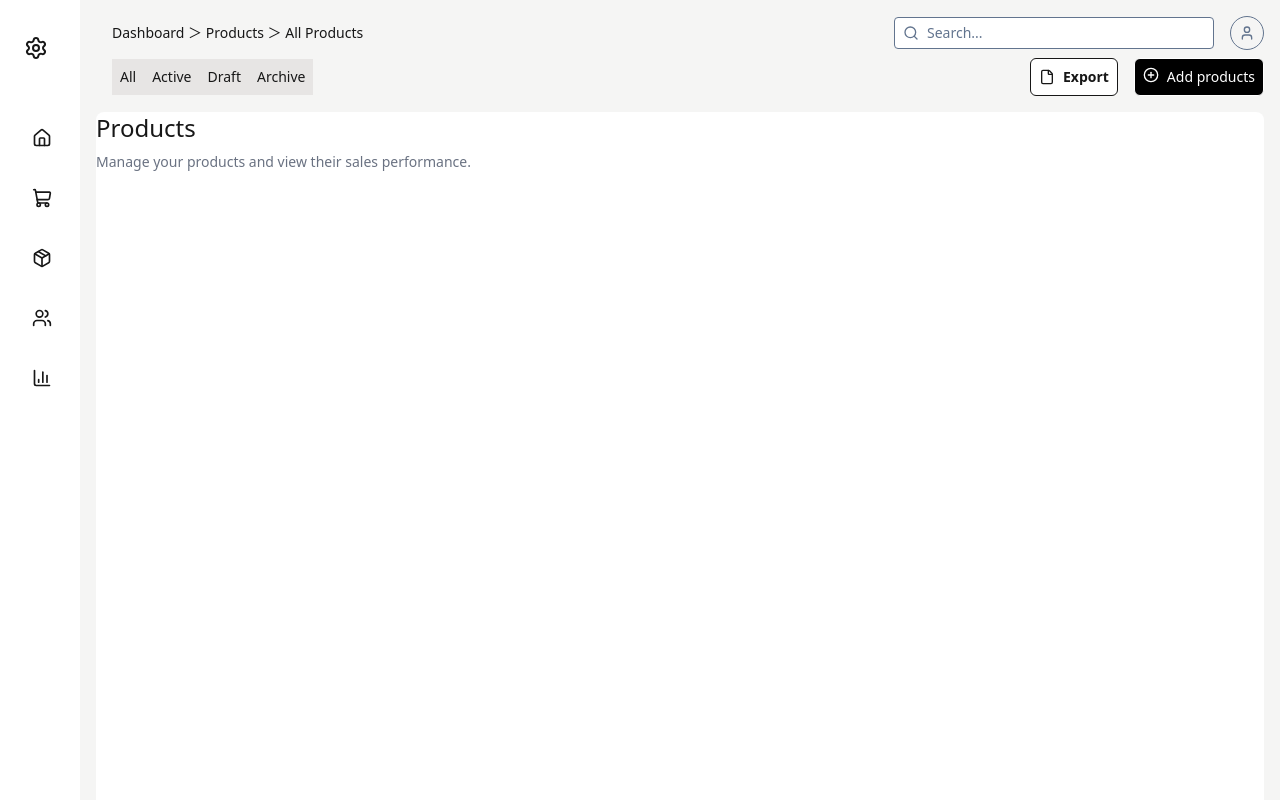
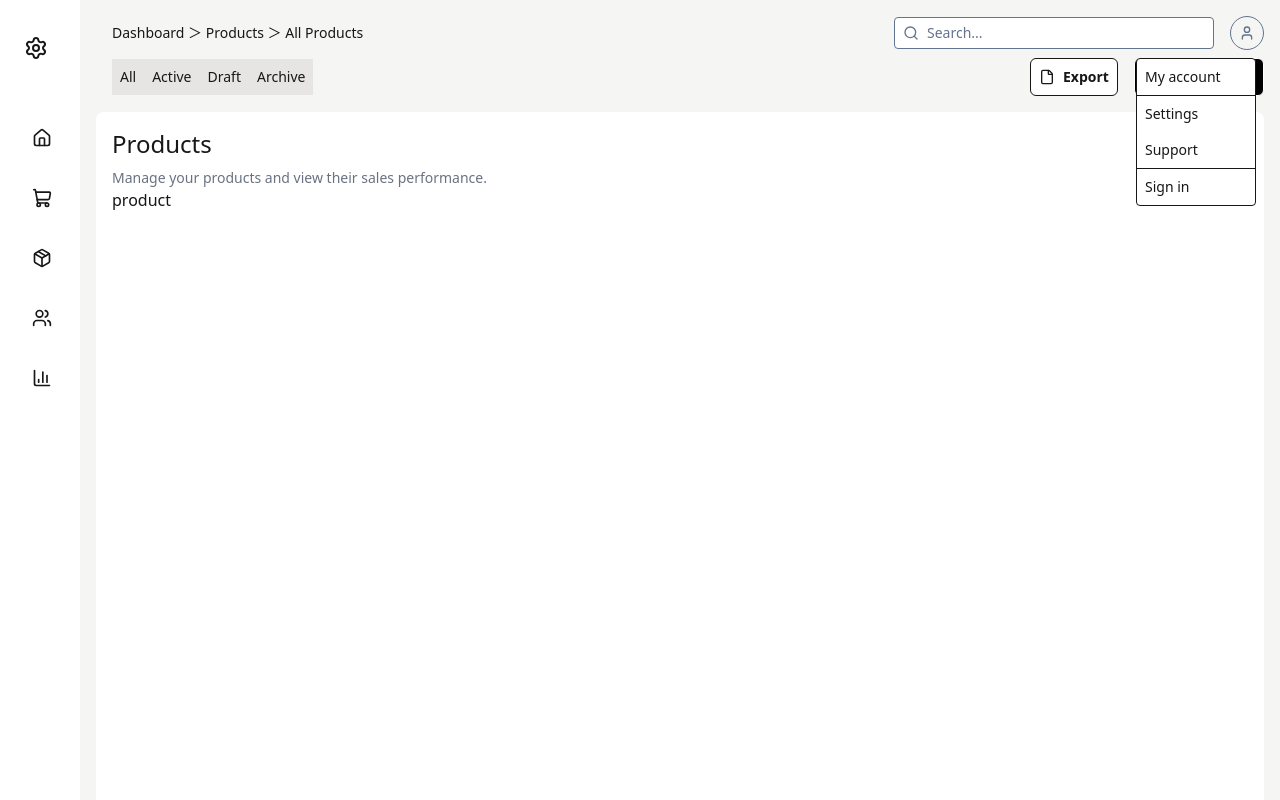
Before and after one commit to zowadaz/admin-dashboard-clone, a Next.js app: page /admin in a window 1280 px wide. Both pictures are taken after a click on the button 1247 px from the left and 33 px from the top of the page. Shown: the top 800 px of the page. Built offline with nearby package versions, Linux system fonts and the light colour scheme.

Commit message:
feat: move user setting into seprate components

```diff
--- /dev/null
+++ b/app/admin/components/user-menu.tsx
@@ -0,0 +1,24 @@
+"use client";
+
+import { useState } from "react";
+import UserSetting from "./user-setting";
+import { User } from "lucide-react";
+
+export default function UserMenu() {
+    const [open, setOpen] = useState(false);
+    return (
+        <div className="relative">
+            <button
+            onClick={() => setOpen(!open)}
+            className="rounded-full text-sm p-2 border text-slate-500 hover:bg-white"
+            >
+                <User className="w-4 h-4" />
+            </button>
+            {open && (
+                <div className="absolute right-0 top-full m-2">
+                    <UserSetting />
+                </div>
+            )}
+        </div>
+    )
+}
--- /dev/null
+++ b/app/admin/components/user-setting.tsx
@@ -0,0 +1,10 @@
+export default function UserSetting() {
+    return (
+        <div className="w-30 rounded-sm border text-sm bg-white">
+            <button className="w-full text-left border-b p-2 hover:bg-gray-50">My account</button>
+            <button className="w-full text-left p-2 hover:bg-gray-50">Settings</button>
+            <button className="w-full text-left border-b p-2 hover:bg-gray-50">Support</button>
+            <button className="w-full text-left p-2 hover:bg-gray-50">Sign in</button>
+        </div>
+    )
+}
--- a/app/admin/layout.tsx
+++ b/app/admin/layout.tsx
@@ -1,3 +1,4 @@
+import UserMenu from "./components/user-menu";
 import {
     Settings,
     Home,
@@ -5,7 +6,6 @@ import {
     Package,
     Users,
     BarChart3,
-    User,
     Search,
     File,
     CirclePlus,
@@ -60,9 +60,7 @@ export default function AdminLayout({children} :
                                 </span>
                             </div>
                             {/* user */}
-                            <button className="rounded-full border p-2 text-slate-500">
-                                <User className="h-4 w-4"/>
-                            </button>
+                            <UserMenu />
                         </div>
                     </div>
                     {/* tab export addProducts */}
--- a/app/admin/page.tsx
+++ b/app/admin/page.tsx
@@ -1,12 +1,15 @@
+import Product  from "./product"
+
 export default function AdminPage() {
     return (
-        <div className="m-4 h-full bg-white rounded-lg">
+        <div className="m-4 h-full bg-white rounded-lg p-4">
             <h1 className="text-2xl font-semibolt">
                 Products
             </h1>
             <p className="mt-2 text-sm text-gray-500">
                 Manage your products and view their sales performance.
             </p>
+            <Product />
         </div>
     )
 }
--- /dev/null
+++ b/app/admin/product.tsx
@@ -0,0 +1,12 @@
+export default function Product() {
+    return (
+        <div className="flex h-full flex-col">
+            <div className="flex flex-1">
+                <p>product</p>
+            </div>
+            <div className="mb-4">
+                <p>footer</p>
+            </div>
+        </div>
+    )
+}
```
